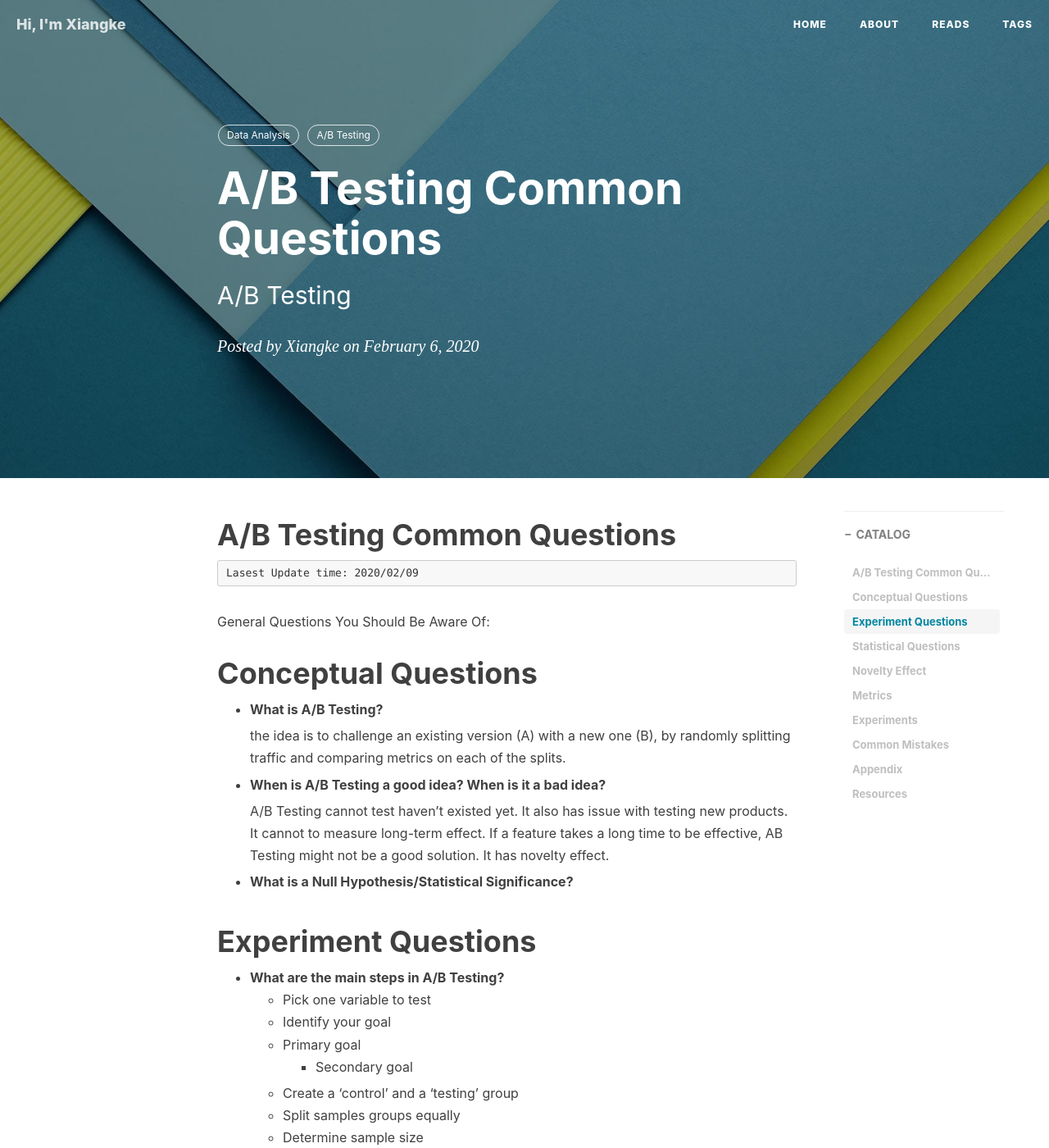
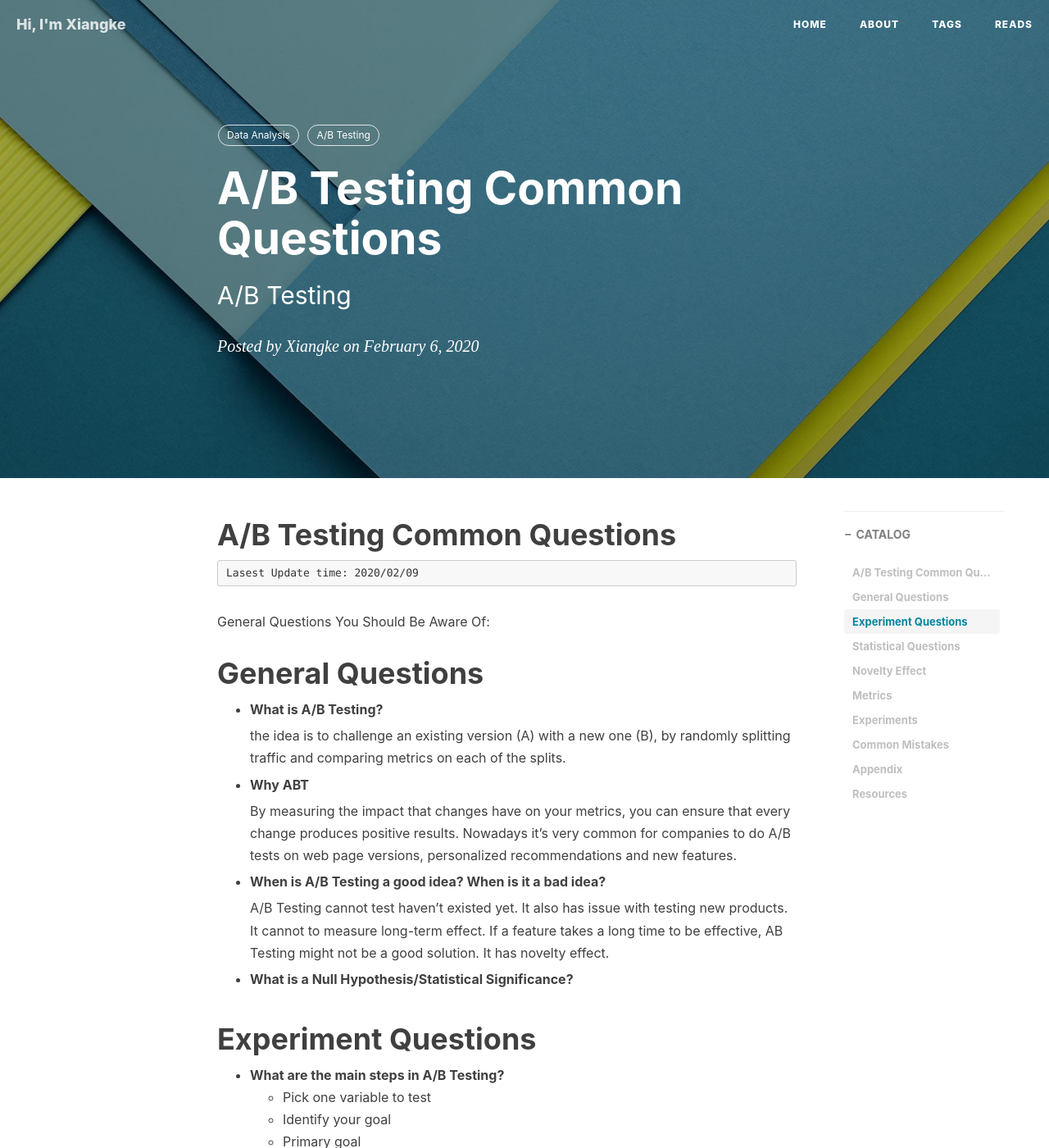
Before and after one commit to XiangkeChen/xiangkechen.github.io, a Jekyll site: the page built from _posts/2020-02-09-A:B-Testing-Common-Questions.md, in a window 1280 px wide and 1400 px high. Shown: the whole window at 82% size. Built offline with Jekyll 4.4.1, drawn with Linux system fonts in a browser that asks for light colours; nearby versions of some CDN libraries; comment, search, counter and statistics services are not loaded; some of the changed text lies outside the part shown.

Commit message:
post page

```diff
--- a/_posts/2020-02-09-A:B-Testing-Common-Questions.md
+++ b/_posts/2020-02-09-A:B-Testing-Common-Questions.md
@@ -30,11 +30,15 @@ General Questions You Should Be Aware Of:
 
 
 
-# Conceptual Questions
+# General Questions
 
 - **What is A/B Testing?**
 
   the idea is to challenge an existing version (A) with a new one (B), by randomly splitting traffic and comparing metrics on each of the splits.
+
+- **Why ABT**
+
+  By measuring the impact that changes have on your metrics, you can ensure that every change produces positive results. Nowadays it’s very common for companies to do A/B tests on web page versions, personalized recommendations and new features.
 
 - **When is A/B Testing a good idea? When is it a bad idea?**
 
@@ -238,4 +242,6 @@ Some concepts are from forum 1point3acre. I adjusted them and appended my own co
 
 # Resources
 
-[5 Validity Threats That Will Make Your A/B Tests Useless](https://splitbase.com/ab-testing-threats/)
+- [5 Validity Threats That Will Make Your A/B Tests Useless](https://splitbase.com/ab-testing-threats/)
+
+- [Summary of Udacity ABT](https://towardsdatascience.com/a-summary-of-udacity-a-b-testing-course-9ecc32dedbb1):
```
Also changed, not shown: _posts/2020-02-06-A:B-Testing-Concepts.md (+5 -1 lines), posts.html (renamed from tags.html).
